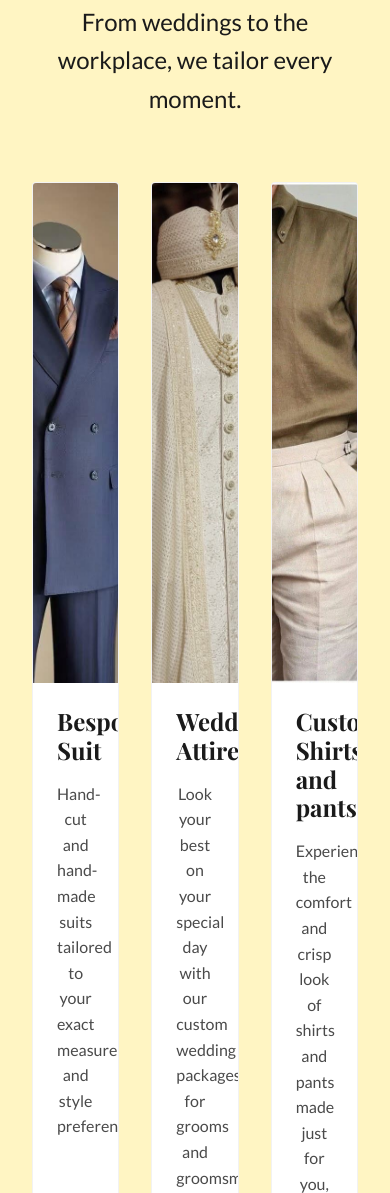
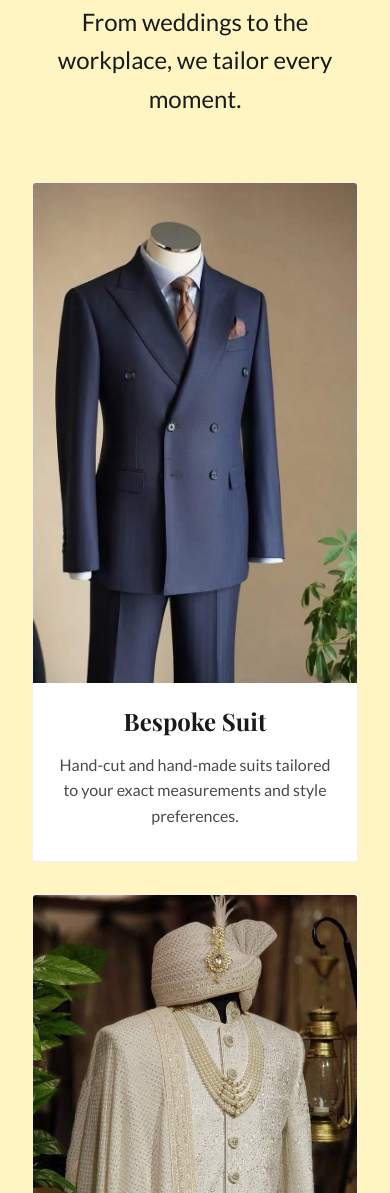
Before and after one commit to royalkingtailors/royal_king, a website built with Vite: page index.html in a window 390 px wide. Shown: the part 2401-3594 px from the top of the page. Built offline with nearby package versions, Linux system fonts and the light colour scheme.

Commit message:
style: Set services grid to a single column layout.

```diff
--- a/style.css
+++ b/style.css
@@ -551,6 +551,10 @@ footer {
     align-items: center;
   }
 
+  .services-grid {
+    grid-template-columns: 1fr;
+  }
+
   .footer-content {
     flex-direction: column;
     gap: 1rem;
```
